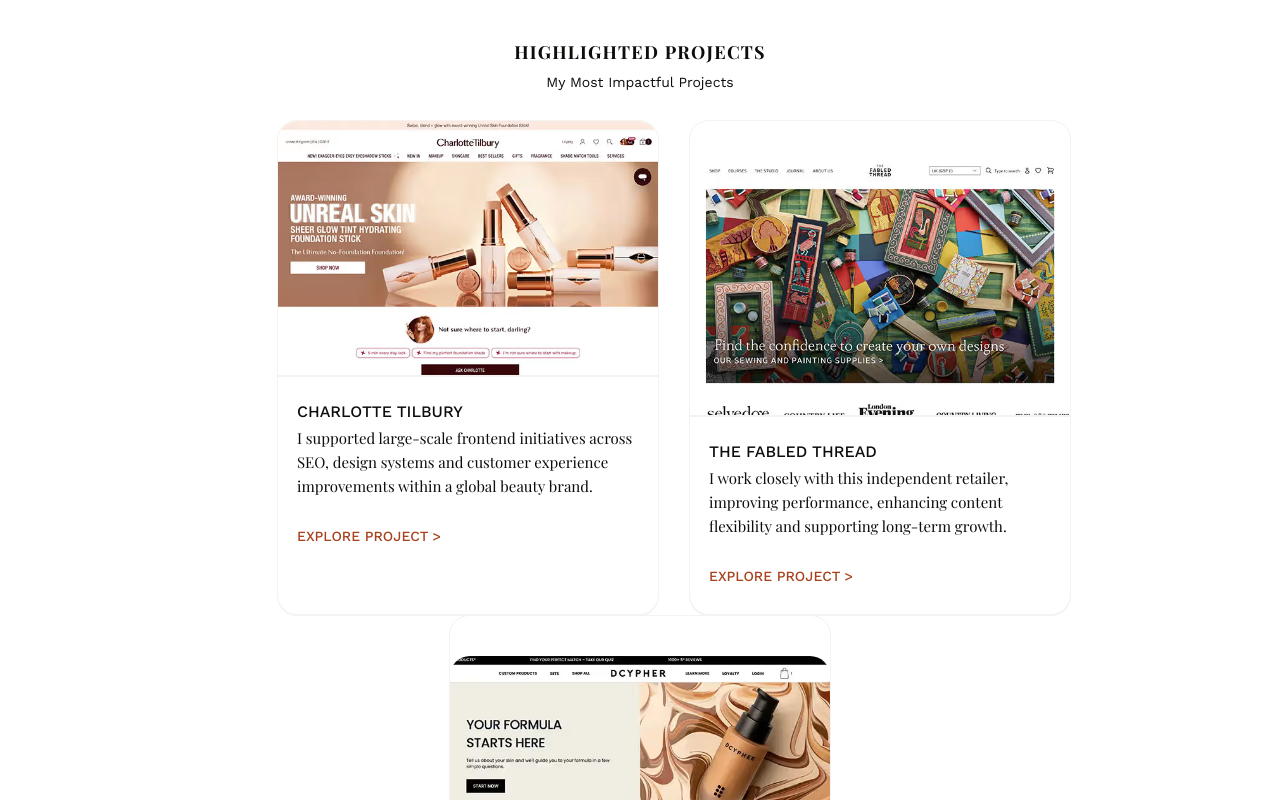
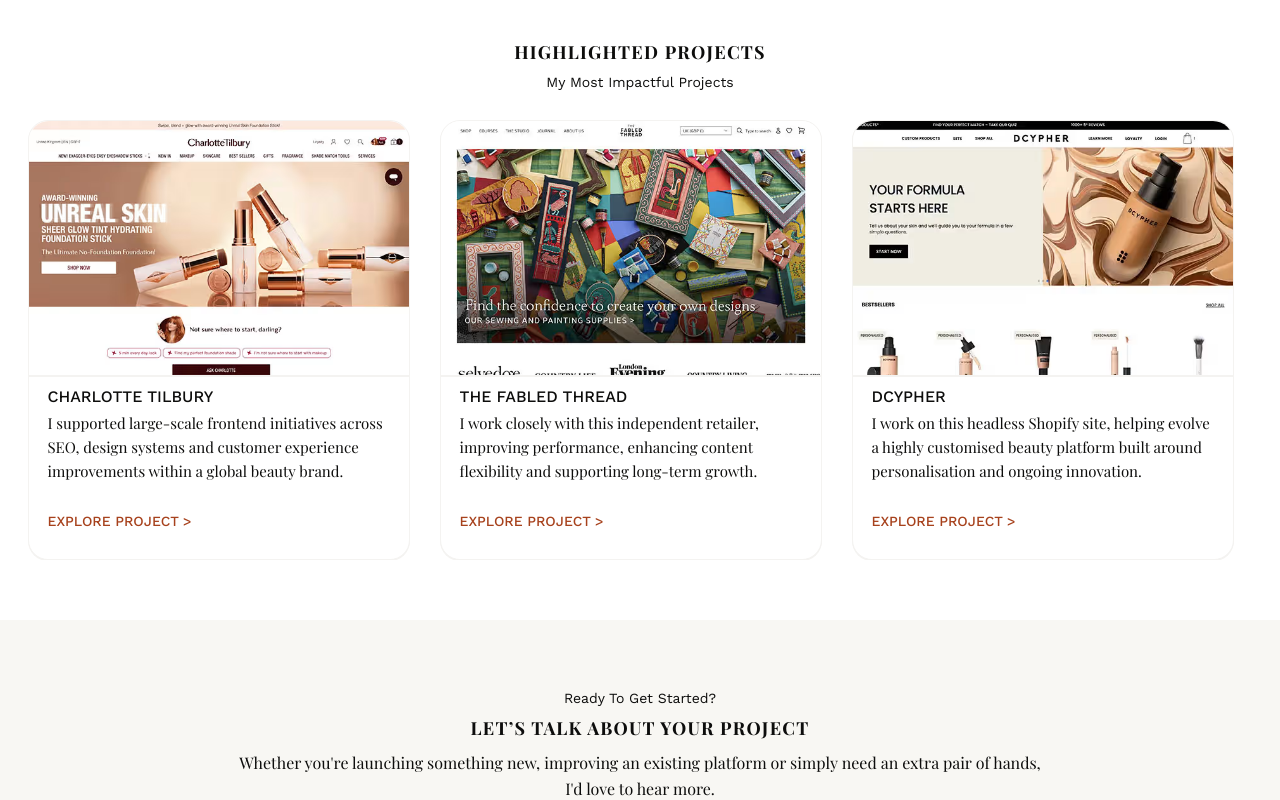
Before and after one commit to lindsayfoley/portfoleyo, a Next.js app: page / in a window 1280 px wide. Shown: the part 1080-1880 px from the top of the page. Built offline with nearby package versions, Linux system fonts and the light colour scheme; a web font is replaced by a local one.

Commit message:
fixing feature tiles styles across all breakpoints and variations

```diff
--- a/src/components/featureTiles/featureTiles.module.css
+++ b/src/components/featureTiles/featureTiles.module.css
@@ -33,10 +33,6 @@
   scrollbar-width: none;
 }
 
-.serviceWrapper:not(.serviceWrapper) {
-  padding-right: 8%;
-}
-
 .miniTilesWrapper {
   padding-top: 30px;
 }
@@ -49,16 +45,8 @@
   display: none;
 }
 
-.service:not(.miniTiles):not(.timeline):not(.cardTiles) {
-  margin-right: 8%;
-}
-
 .service {
   scroll-snap-align: center;
-}
-
-.service:not(.miniTiles):first-of-type {
-  margin-left: 8%;
 }
 
 .cardTiles {
@@ -186,12 +174,31 @@
   font-weight: 500;
 }
 
+@media (max-width: 459px) {
+  .service:not(.miniTiles):not(.timeline) {
+    margin-right: 8%;
+  }
+
+  .service:not(.miniTiles):first-of-type {
+    margin-left: 8%;
+  }
+}
+
 @media (min-width: 550px) {
+  .serviceWrapper:not(.miniTilesWrapper):not(.cardTilesWrapper)
+    .service:nth-child(2) {
+    padding: 50px 0;
+  }
+
+  .cardTilesWrapper {
+    padding: 0 20px;
+  }
+
   .timeline:before {
     display: none;
   }
 
-  .serviceWrapper:not(.miniTilesWrapper) {
+  .serviceWrapper:not(.miniTilesWrapper):not(.cardTilesWrapper) {
     flex-wrap: wrap;
     padding-right: 0;
     justify-content: center;
@@ -199,17 +206,8 @@
   }
 
   .service,
-  .service:first-of-type {
+  .service:not(.cardTiles):first-of-type {
     margin: 0;
-  }
-
-  .service:not(.miniTiles):not(:first-of-type) {
-    padding-top: 40px;
-  }
-
-  .cardTiles .copy {
-    padding-left: 0;
-    padding-right: 0;
   }
 
   .cardTiles .image,
@@ -219,8 +217,9 @@
 }
 
 @media (min-width: 800px) {
-  .service:not(:last-of-type) {
-    padding-top: 0;
+  .serviceWrapper:not(.miniTilesWrapper):not(.cardTilesWrapper)
+    .service:nth-child(2) {
+    padding: 0;
   }
 
   .copy {
@@ -243,7 +242,15 @@
   }
 
   .timeline {
-    padding-bottom: 10px;
+    padding-bottom: 60px;
+  }
+
+  .timeline:first-of-type {
+    margin: auto;
+  }
+
+  .timeline .serviceWrapper {
+    flex-wrap: nowrap;
   }
 
   .timeline:before {
@@ -258,4 +265,26 @@
   .service:last-of-type {
     padding-top: 0;
   }
+
+  .cardTiles .copy {
+    padding: 0;
+  }
 }
+
+@media (min-width: 1200px) {
+  .serviceWrapper {
+    overflow-x: hidden;
+  }
+
+  .cardTilesWrapper {
+    padding: 0;
+  }
+
+  .cardTiles:first-of-type {
+    margin-left: 0;
+  }
+
+  .cardTiles:last-of-type {
+    margin-right: 0;
+  }
+}
--- a/src/components/featureTiles/featureTiles.tsx
+++ b/src/components/featureTiles/featureTiles.tsx
@@ -88,7 +88,7 @@ const FeatureTiles = ({
           />
         )}
         <div
-          className={`${useMiniTiles ? `${styles.miniTilesWrapper}` : ""} ${styles.serviceWrapper}`}
+          className={`${useMiniTiles ? `${styles.miniTilesWrapper}` : ""} ${useCardTiles ? `${styles.cardTilesWrapper}` : ""} ${styles.serviceWrapper}`}
         >
           {tilesMarkup}
         </div>
--- a/src/pages/about.tsx
+++ b/src/pages/about.tsx
@@ -32,6 +32,7 @@ export default function About() {
           {...ABOUT_CONTENT.sectionTitle}
           {...ABOUT_CONTENT.twoColumn}
           highlightSubtitle
+          isIndependantSection={false}
         />
         <FeatureTiles
           {...ABOUT_CONTENT.featureTiles}
```
